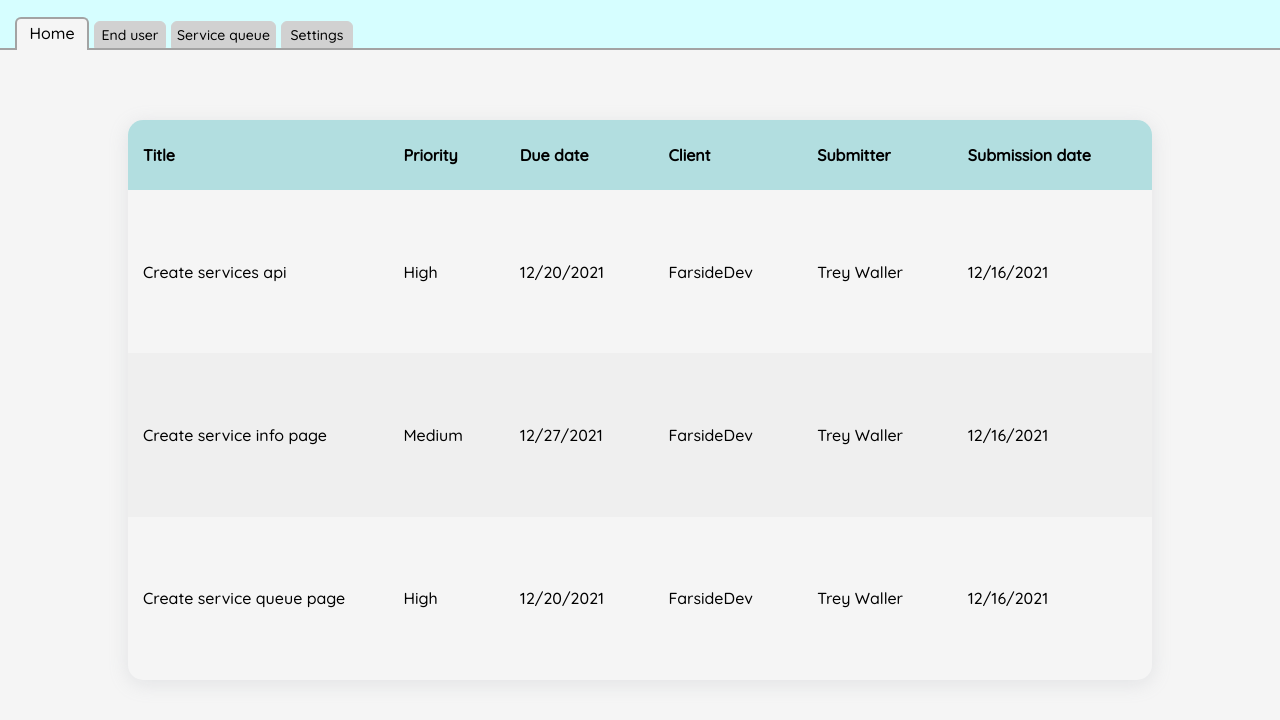
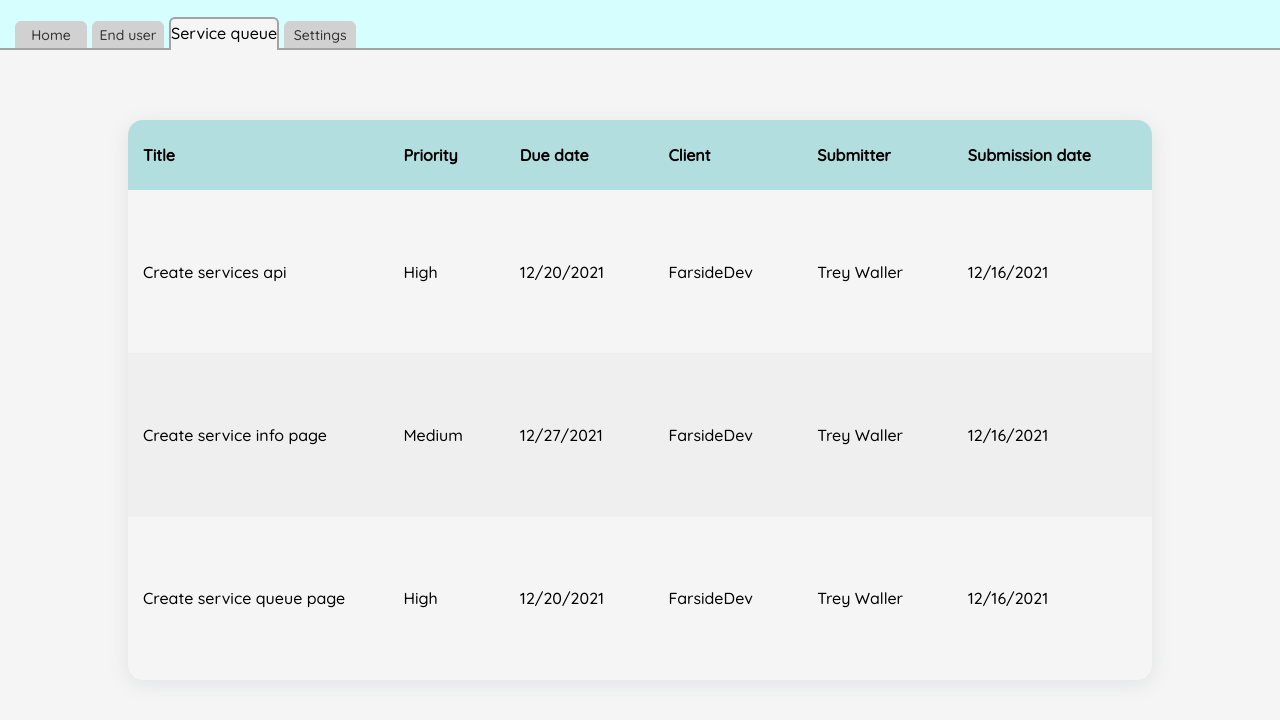
Before and after one commit to Tlwaller/Farside-Contacts, a React (Create React App) app: page /queue in a window 1280 px wide. Shown: the top 720 px of the page. Built offline with nearby package versions, Linux system fonts and the light colour scheme; what redux-promise-middleware would draw is missing.

Commit message:
navbar properly navigates with highlighted tabs

```diff
--- a/src/Components/AddClientForm.js
+++ b/src/Components/AddClientForm.js
@@ -25,10 +25,6 @@ class AddClientForm extends Component {
             contacts: []
         };
     };
-
-    componentDidMount(){
-        console.log(this.props.userId)
-    }
 
     toggleAcof = e => {
         e.preventDefault();
--- a/src/Components/Shared/Nav.js
+++ b/src/Components/Shared/Nav.js
@@ -1,13 +1,16 @@
-import React from 'react'
+import React from 'react';
+import { Link, useLocation } from 'react-router-dom';
 
 export default function Nav() {
+    const location = useLocation();
+
     return (
         <nav>
             <div className="nav-tabs-container">
-                <div className="nav-tab selected-tab">Home</div>
-                <div className="nav-tab unselected-tab"><h4>End user</h4></div>
-                <div className="nav-tab unselected-tab"><h4>Service queue</h4></div>
-                <div className="nav-tab unselected-tab"><h4>Settings</h4></div>
+                <Link to="/" className={location.pathname === '/' ? 'nav-tab selected-tab' : 'nav-tab'}>Home</Link>
+                <Link to="/user" className={location.pathname === '/user' ? 'nav-tab selected-tab' : 'nav-tab'}>End user</Link>
+                <Link to="/queue" className={location.pathname === '/queue' ? 'nav-tab selected-tab' : 'nav-tab'}>Service queue</Link>
+                <Link to="/settings" className={location.pathname === '/settings' ? 'nav-tab selected-tab' : 'nav-tab'}>Settings</Link>
             </div>
         </nav>
     )
--- a/src/Styles/_nav.scss
+++ b/src/Styles/_nav.scss
@@ -18,6 +18,8 @@ nav {
         display: flex;
         justify-content: center;
         align-items: center;
+        text-decoration: none;
+        color: #333;
         min-width: 70px;
         height: 25px;
         margin-left: 5px;
--- a/src/index.js
+++ b/src/index.js
@@ -3,16 +3,16 @@ import ReactDOM from 'react-dom';
 import './index.css';
 import App from './App';
 import reportWebVitals from './reportWebVitals';
-import { HashRouter } from 'react-router-dom';
+import { BrowserRouter } from 'react-router-dom';
 import { Provider } from 'react-redux';
 import rootReducer from './Redux/store';
 
 
 ReactDOM.render(
   <Provider store={rootReducer}>
-    <HashRouter>
-      <App />
-    </HashRouter>
+    <BrowserRouter>
+      <App/>
+    </BrowserRouter>
   </Provider>
   ,
   document.getElementById('root')
--- a/src/routes.js
+++ b/src/routes.js
@@ -1,20 +1,14 @@
-import {
-    Switch,
-    Route,
-    BrowserRouter as Router
-} from 'react-router-dom';
+import { Switch, Route } from 'react-router-dom';
 import Login from './Components/Pages/Login';
 import Home from './Components/Pages/Home';
 import ServiceQueue from './Components/Pages/ServiceQueue';
 import ServiceInfo from './Components/Pages/ServiceInfo';
 
 export default (
-    <Router>
         <Switch>
             <Route exact path="/" component={Home}/>
             <Route path="/login" component={Login}/>
             <Route path="/queue" component={ServiceQueue}/>
             <Route path="/service" component={ServiceInfo}/>
         </Switch>
-    </Router>
 )
```
